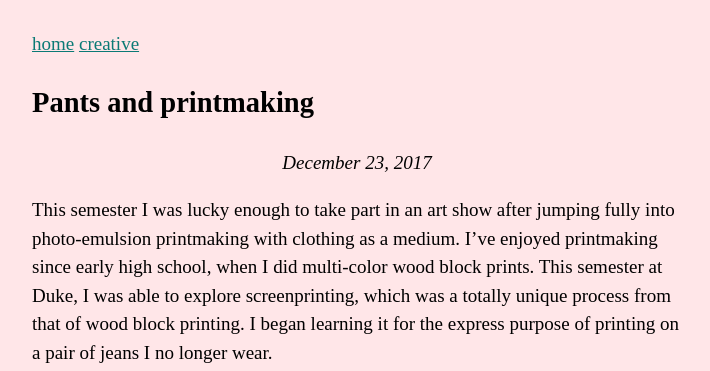
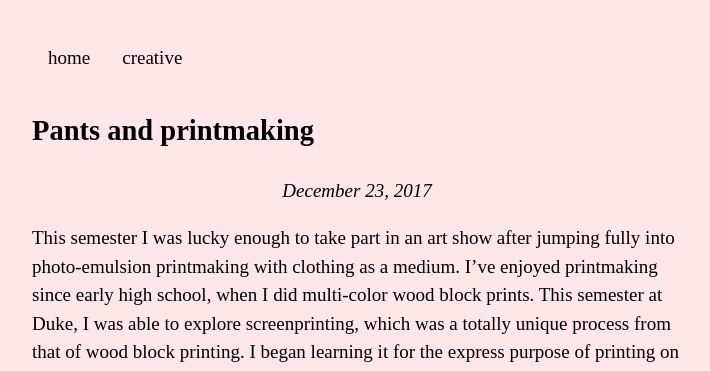
Before and after one commit to pmt/pmt.github.io, a PHP site: the page made by sample/Pants and printmaking | patricia torvalds.html in a window 1280 px wide. Shown: the top 371 px of the page, without its empty margins (283-993 px from the left). Run offline with PHP 8.4, Linux system fonts and the light colour scheme; style sheets or scripts are compiled from the project's sources.

Commit message:
navbar updated

```diff
--- a/css/blog.scss
+++ b/css/blog.scss
@@ -84,3 +84,41 @@ table {
       margin-top: 0; }
     table tr th :last-child, table tr td :last-child {
       margin-bottom: 0; }
+
+
+/*
+ * Matteo Nicoli, April 2020 ~ Navigation Bar style
+ */
+
+ul.nav
+{
+    list-style-type: none;
+    margin: 0;
+    padding: 0;
+    overflow: hidden;
+    background-color: transparent;
+}
+
+li.navitem
+{
+    float: left;
+}
+
+li a.menu
+{
+    display: block;
+    color: black;
+    text-align: center;
+    padding: 14px 16px;
+    text-decoration: none;
+    user-select: none;
+    -webkit-user-select: none;
+    -moz-user-select: none;
+    -ms-user-select: none;
+}
+
+li a.menu:hover
+{
+    border-radius: 10px;
+    background-color: pink;
+}
--- a/sample/Meat collages with Stacy Asher | patricia torvalds.html
+++ b/sample/Meat collages with Stacy Asher | patricia torvalds.html
@@ -36,8 +36,10 @@
    </head>
   <body>
     <div class="pagecontents">
-      <a href="/">home</a>
-      <a href="/creative/">creative</a>
+      <ul class="nav">
+        <li class="navitem"><a class="menu" href="/">home</a></li>
+        <li class="navitem"><a class="menu" href="/creative/">creative</a></li>
+      </ul>
 
       <h2 class="post-title">Meat collages with Stacy Asher</h2>
 
--- a/sample/Pants and printmaking | patricia torvalds.html
+++ b/sample/Pants and printmaking | patricia torvalds.html
@@ -36,9 +36,10 @@
    </head>
   <body>
     <div class="pagecontents">
-        <a href="/">home</a>
-<a href="/creative/">creative</a>
-
+      <ul class="nav">
+        <li class="navitem"><a class="menu" href="/">home</a></li>
+        <li class="navitem"><a class="menu" href="/creative/">creative</a></li>
+      </ul>
         <h2 class="post-title">Pants and printmaking</h2>
 
             <div class="post-inline-date"><i>December 23, 2017</i></div>
--- a/sample/css/blog.css
+++ b/sample/css/blog.css
@@ -39,4 +39,13 @@ table tr th :first-child, table tr td :first-child { margin-top: 0; }
 
 table tr th :last-child, table tr td :last-child { margin-bottom: 0; }
 
+/* Matteo Nicoli, April 2020 ~ Navigation Bar style */
+ul.nav { list-style-type: none; margin: 0; padding: 0; overflow: hidden; background-color: transparent; }
+
+li.navitem { float: left; }
+
+li a.menu { display: block; color: black; text-align: center; padding: 14px 16px; text-decoration: none; user-select: none; -webkit-user-select: none; -moz-user-select: none; -ms-user-select: none; }
+
+li a.menu:hover { border-radius: 10px; background-color: pink; }
+
 /*# sourceMappingURL=blog.css.map */
```
Also changed, not shown: _includes/navbar.md (+4 -2 lines).
